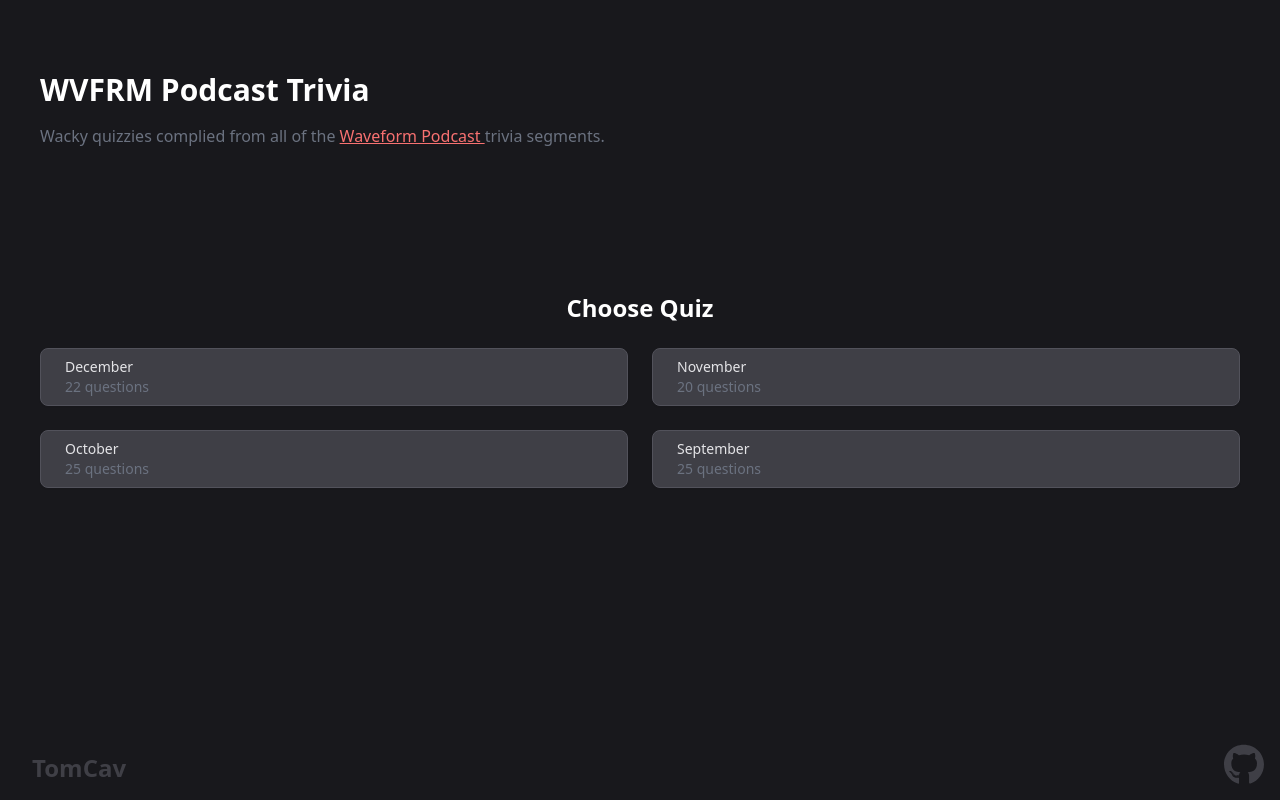
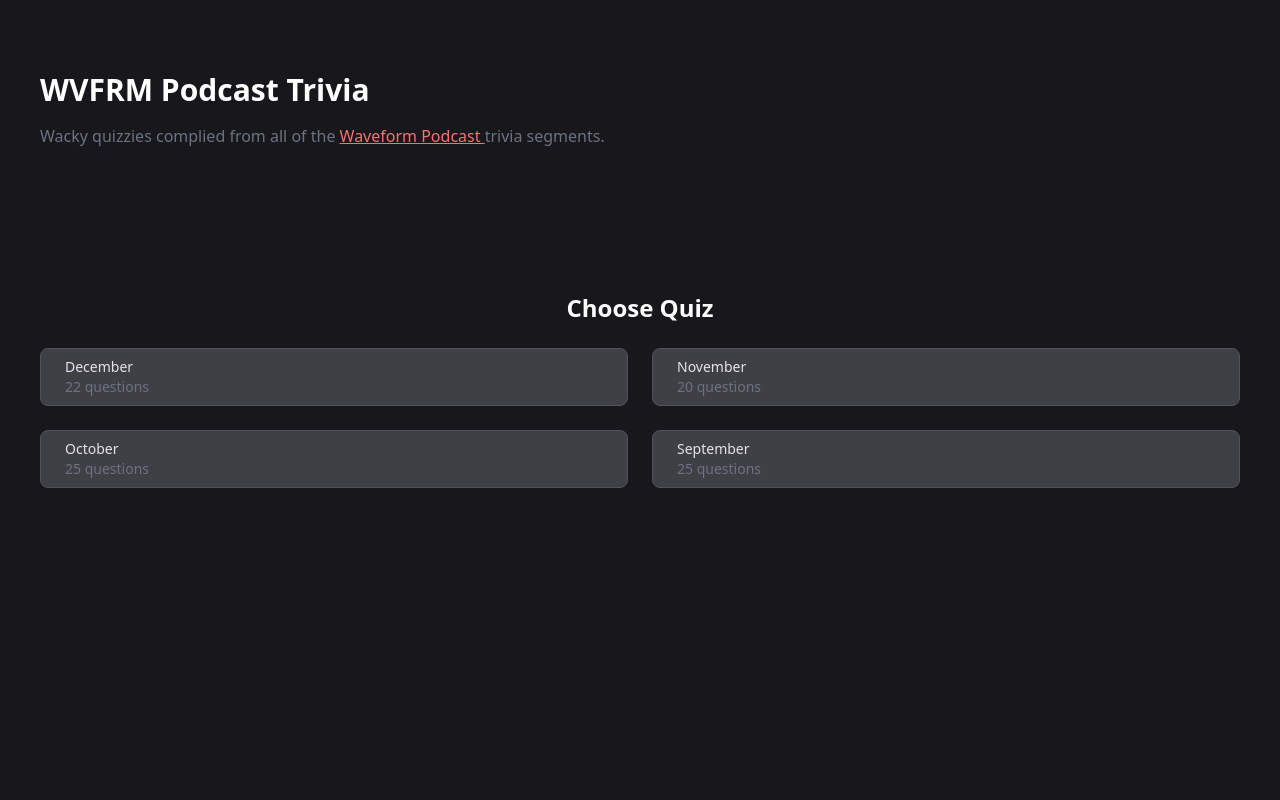
Before and after one commit to tpcav/wvfrm-quiz, a Next.js app: page / in a window 1280 px wide. Built offline with nearby package versions, Linux system fonts and the light colour scheme.

Commit message:
UI start and spacing fixes

```diff
--- a/pages/index.js
+++ b/pages/index.js
@@ -1,7 +1,6 @@
 import Head from "next/head";
 import QuizList from "../dashboard/QuizList";
 import Link from "next/link";
-import Footer from "../dashboard/Footer";
 
 export default function Home() {
 
@@ -21,7 +20,6 @@
 
         <QuizList/>
       </div>
-      <Footer/>
     </div>
   );
 }
```
